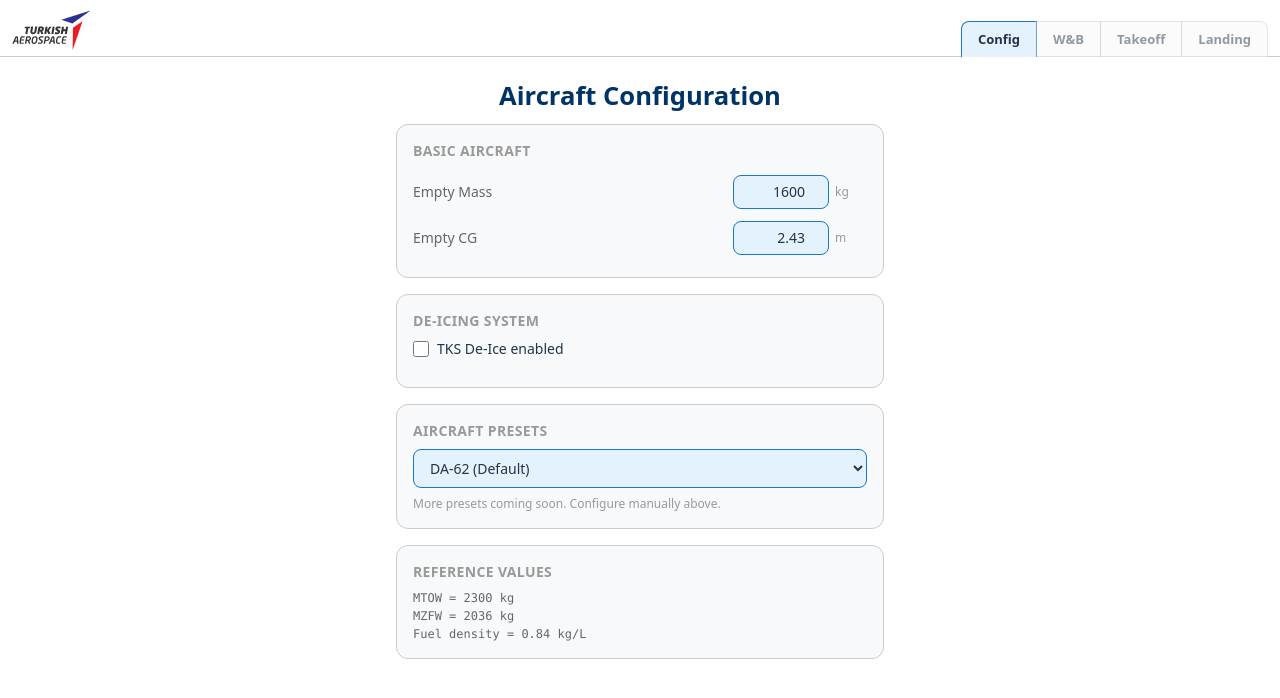
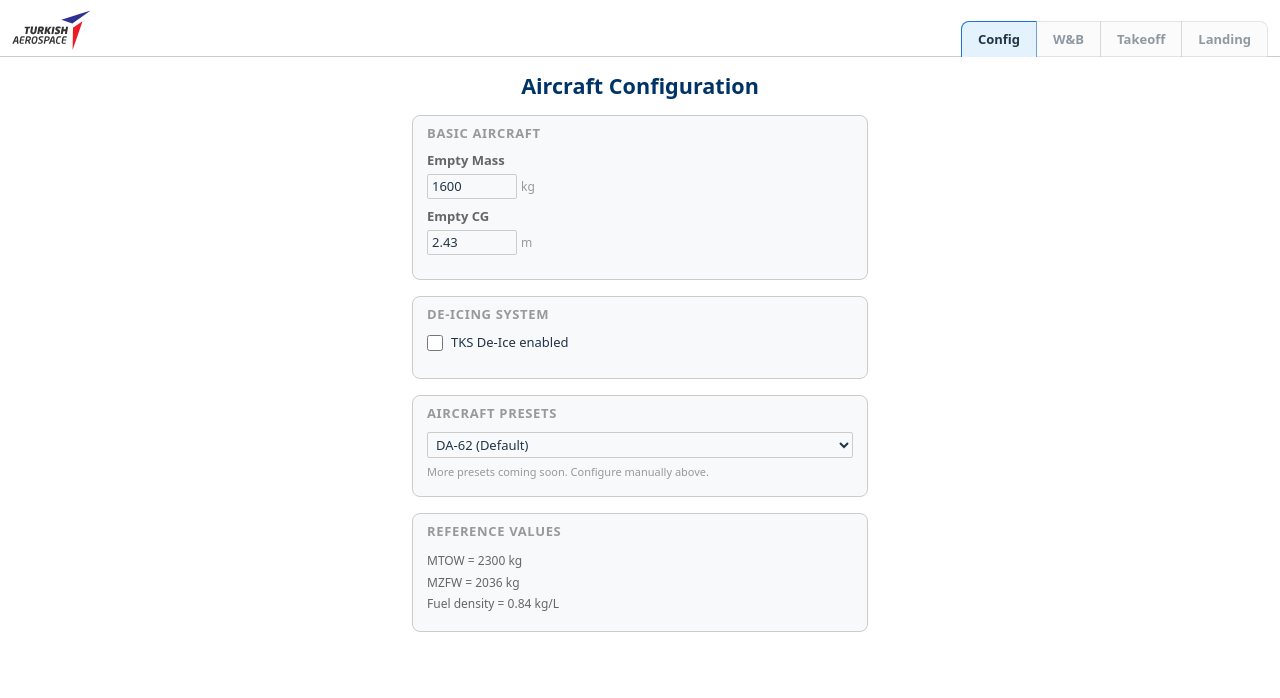
Before and after one commit to arbenozturk03/da62-afm-tool, a React (Vite) app: page /config in a window 1280 px wide. Shown: the top 698 px of the page. Built offline with nearby package versions, Linux system fonts and the light colour scheme.

Commit message:
yaptığın değişikliğin açıklaması

```diff
--- a/src/index.css
+++ b/src/index.css
@@ -47,12 +47,13 @@ h1 {
 }
 
 .perf-title {
-  font-size: 1.6rem;
+  font-size: 1.35rem;
   line-height: 1.2;
   font-weight: 700;
   text-align: center;
   margin: 0 0 12px 0;
-  color: #003366;
+  color: #e0e0e0;
+  white-space: nowrap;
 }
 
 button {
@@ -128,4 +129,7 @@ textarea {
   button {
     background-color: #f9f9f9;
   }
+  .perf-title {
+    color: #003366;
+  }
 }
--- a/src/pages/cg/CgPage.tsx
+++ b/src/pages/cg/CgPage.tsx
@@ -8,34 +8,59 @@ type FuelUnit = "L" | "kg" | "lbs";
 const FUEL_DENSITY = aircraftConfig.densities.fuel;
 const KG_TO_LBS = 2.20462;
 
-function Card({ title, children, accent }: { title: string; children: React.ReactNode; accent?: boolean }) {
-  return (
-    <div
-      className={`rounded-xl p-4 border ${
-        accent
-          ? "bg-[var(--result-bg)] border-[var(--result-border)]"
-          : "bg-[var(--panel-bg)] border-[var(--panel-border)]"
-      }`}
-    >
-      <h3 className="text-sm font-bold uppercase tracking-wide text-[var(--text-muted)] mb-2">
-        {title}
-      </h3>
-      {children}
-    </div>
-  );
-}
+/* ── shared inline styles (matching Takeoff/Landing) ── */
 
-function Stat({ label, value, unit, warn }: { label: string; value: string; unit?: string; warn?: boolean }) {
-  return (
-    <div className="flex justify-between items-baseline py-0.5">
-      <span className="text-sm text-[var(--text-secondary)]">{label}</span>
-      <span className={`font-mono text-sm font-semibold ${warn ? "text-red-400" : ""}`}>
-        {value}
-        {unit && <span className="text-xs text-[var(--text-muted)] ml-1">{unit}</span>}
-      </span>
-    </div>
-  );
-}
+const cardStyle: React.CSSProperties = {
+  border: "1px solid var(--panel-border)",
+  borderRadius: 8,
+  padding: "8px 14px 16px",
+  backgroundColor: "var(--panel-bg)",
+};
+
+const resultCardStyle: React.CSSProperties = {
+  ...cardStyle,
+  backgroundColor: "var(--result-bg)",
+  borderColor: "var(--result-border)",
+};
+
+const sectionTitle: React.CSSProperties = {
+  fontSize: 13,
+  fontWeight: 700,
+  textTransform: "uppercase",
+  letterSpacing: "0.05em",
+  color: "var(--text-muted)",
+  marginBottom: 8,
+};
+
+const rowStyle: React.CSSProperties = {
+  display: "flex",
+  justifyContent: "space-between",
+  alignItems: "baseline",
+  padding: "3px 0",
+  fontSize: 13,
+};
+
+const monoVal: React.CSSProperties = {
+  fontWeight: 600,
+};
+
+const unitSpan: React.CSSProperties = {
+  fontSize: 11,
+  color: "var(--text-muted)",
+  marginLeft: 4,
+};
+
+const inputStyle: React.CSSProperties = {
+  border: "1px solid var(--panel-border)",
+  borderRadius: 2,
+  padding: "2px 4px",
+  fontSize: 13,
+  width: 80,
+  background: "transparent",
+  color: "inherit",
+};
+
+/* ── helpers ── */
 
 function litersFromInput(value: number, unit: FuelUnit): number {
   if (unit === "L") return value;
@@ -49,17 +74,31 @@ function litersToDisplay(liters: number, unit: FuelUnit): number {
   return liters * FUEL_DENSITY * KG_TO_LBS;
 }
 
+/* ── components ── */
+
+function Stat({ label, value, unit, warn }: { label: string; value: string; unit?: string; warn?: boolean }) {
+  return (
+    <div style={rowStyle}>
+      <span style={{ color: "var(--text-secondary)" }}>{label}</span>
+      <span style={{ ...monoVal, color: warn ? "#f87171" : "inherit" }}>
+        {value}
+        {unit && <span style={unitSpan}>{unit}</span>}
+      </span>
+    </div>
+  );
+}
+
 export default function CgPage() {
   const { state, dispatch, result, insideEnvelope, zfInsideEnvelope } = useAircraft();
   const { limits } = aircraftConfig;
   const [fuelUnit, setFuelUnit] = useState<FuelUnit>("L");
 
   return (
-    <div className="max-w-[1400px] mx-auto px-3 py-4">
+    <div style={{ maxWidth: 1400, margin: "0 auto", padding: "16px 12px" }}>
       {/* Mode switch */}
-      <div className="flex items-center gap-3 mb-4">
-        <span className="text-sm font-semibold text-[var(--text-muted)]">Cabin mode:</span>
-        <div className="flex rounded-lg overflow-hidden border border-[var(--panel-border)]">
+      <div style={{ display: "flex", alignItems: "center", gap: 12, marginBottom: 16 }}>
+        <span style={{ fontSize: 13, fontWeight: 600, color: "var(--text-muted)" }}>Cabin mode:</span>
+        <div style={{ display: "flex", borderRadius: 8, overflow: "hidden", border: "1px solid var(--panel-border)" }}>
           {(["passenger", "cargo"] as const).map((m) => (
             <button
               key={m}
@@ -68,55 +107,40 @@ export default function CgPage() {
                 background: state.mode === m ? "var(--result-bg)" : "var(--panel-bg)",
                 color: state.mode === m ? "#60a5fa" : "var(--text-muted)",
                 padding: "6px 16px",
-                fontSize: 14,
+                fontSize: 13,
                 fontWeight: 600,
                 border: "none",
                 borderRight: m === "passenger" ? "1px solid var(--panel-border)" : "none",
                 borderRadius: 0,
                 cursor: "pointer",
-                transition: "background 0.15s, color 0.15s",
               }}
             >
               {m === "passenger" ? "Passenger" : "Cargo"}
             </button>
           ))}
         </div>
-        <span className="text-xs text-[var(--text-muted)] ml-1 hidden sm:inline">
-          {state.mode === "passenger"
-            ? "Rear seats installed"
-            : "Rear seats folded → cargo"}
+        <span style={{ fontSize: 12, color: "var(--text-muted)" }}>
+          {state.mode === "passenger" ? "Rear seats installed" : "Rear seats folded → cargo"}
         </span>
       </div>
 
-      <div className="grid grid-cols-1 lg:grid-cols-[220px_1fr] gap-4 items-start">
-        {/* Left: Cabin SVG (no inner scroll; page scroll only) */}
-        <div className="min-w-0 rounded-xl">
+      <div style={{ display: "grid", gridTemplateColumns: "220px 1fr", gap: 16, alignItems: "start" }}>
+        {/* Left: Cabin SVG */}
+        <div style={{ minWidth: 0 }}>
           <CabinSvg />
-          <p className="text-xs text-[var(--text-muted)] mt-1 text-center px-2">
+          <p style={{ fontSize: 11, color: "var(--text-muted)", marginTop: 4, textAlign: "center" }}>
             Click a zone to enter weight
           </p>
-
-          {/* Debug toggle */}
-          <label className="flex items-center gap-2 text-xs text-[var(--text-muted)] cursor-pointer select-none mt-2 px-2 pb-2">
-            <input
-              type="checkbox"
-              checked={state.showDebugLabels}
-              onChange={(e) =>
-                dispatch({ type: "SET_FIELD", field: "showDebugLabels", value: e.target.checked })
-              }
-              className="accent-blue-500"
-            />
-            Show zone labels (debug)
-          </label>
         </div>
 
         {/* Right: cards */}
-        <div className="flex flex-col gap-3">
-          {/* Fuel (top) */}
-          <Card title="Fuel">
-            <div className="space-y-2">
+        <div style={{ display: "flex", flexDirection: "column", gap: 12 }}>
+          {/* Fuel */}
+          <div style={cardStyle}>
+            <div style={sectionTitle}>Fuel</div>
+
             {/* Unit selector */}
-              <div className="flex rounded-lg overflow-hidden border border-[var(--panel-border)] w-fit mb-1">
+            <div style={{ display: "flex", borderRadius: 6, overflow: "hidden", border: "1px solid var(--panel-border)", width: "fit-content", marginBottom: 8 }}>
               {(["L", "kg", "lbs"] as FuelUnit[]).map((u) => (
                 <button
                   key={u}
@@ -124,13 +148,12 @@ export default function CgPage() {
                   style={{
                     background: fuelUnit === u ? "#2563eb" : "var(--panel-bg)",
                     color: fuelUnit === u ? "#fff" : "var(--text-muted)",
-                      padding: "4px 12px",
+                    padding: "3px 10px",
                     fontSize: 12,
                     fontWeight: 600,
                     border: "none",
                     borderRadius: 0,
                     cursor: "pointer",
-                      transition: "background 0.15s, color 0.15s",
                   }}
                 >
                   {u}
@@ -138,9 +161,9 @@ export default function CgPage() {
               ))}
             </div>
 
-              <div className="flex items-center justify-between gap-3">
-                <span className="text-sm text-[var(--text-secondary)]">Main fuel</span>
-                <div className="flex items-center gap-1.5">
+            <div style={{ marginBottom: 6 }}>
+              <span style={{ display: "block", fontSize: 13, fontWeight: 600, color: "var(--text-secondary)", marginBottom: 2 }}>Main fuel</span>
+              <span style={{ display: "inline-flex", alignItems: "center", gap: 4 }}>
                 <input
                   type="number"
                   value={parseFloat(litersToDisplay(state.mainFuelL, fuelUnit).toFixed(1))}
@@ -154,16 +177,15 @@ export default function CgPage() {
                     })
                   }
                   onFocus={(e) => e.target.select()}
-                    className="w-20 rounded-lg px-2 py-1.5 text-right text-sm font-mono
-                               bg-[var(--result-bg)] border border-[var(--result-border)]
-                               outline-none focus:ring-2 focus:ring-blue-500"
+                  style={inputStyle}
                 />
-                  <span className="text-xs text-[var(--text-muted)] w-8">{fuelUnit}</span>
+                <span style={{ fontSize: 12, color: "var(--text-muted)" }}>{fuelUnit}</span>
+              </span>
             </div>
-              </div>
-              <div className="flex items-center justify-between gap-3">
-                <span className="text-sm text-[var(--text-secondary)]">Aux fuel</span>
-                <div className="flex items-center gap-1.5">
+
+            <div style={{ marginBottom: 6 }}>
+              <span style={{ display: "block", fontSize: 13, fontWeight: 600, color: "var(--text-secondary)", marginBottom: 2 }}>Aux fuel</span>
+              <span style={{ display: "inline-flex", alignItems: "center", gap: 4 }}>
                 <input
                   type="number"
                   value={parseFloat(litersToDisplay(state.auxFuelL, fuelUnit).toFixed(1))}
@@ -177,111 +199,89 @@ export default function CgPage() {
                     })
                   }
                   onFocus={(e) => e.target.select()}
-                    className="w-20 rounded-lg px-2 py-1.5 text-right text-sm font-mono
-                               bg-[var(--result-bg)] border border-[var(--result-border)]
-                               outline-none focus:ring-2 focus:ring-blue-500"
+                  style={inputStyle}
                 />
-                  <span className="text-xs text-[var(--text-muted)] w-8">{fuelUnit}</span>
-                </div>
+                <span style={{ fontSize: 12, color: "var(--text-muted)" }}>{fuelUnit}</span>
+              </span>
             </div>
 
-              <div className="mt-2 pt-2 border-t border-[var(--panel-border)] text-xs text-[var(--text-muted)]">
-                <div className="flex justify-between">
-                  <span>Total</span>
-                  <span className="font-mono">
+            <div style={{ borderTop: "1px solid var(--panel-border)", marginTop: 6, paddingTop: 6 }}>
+              <div style={rowStyle}>
+                <span style={{ color: "var(--text-muted)", fontSize: 12 }}>Total</span>
+                <span style={{ ...monoVal, fontSize: 12 }}>
                   {litersToDisplay(state.mainFuelL + state.auxFuelL, fuelUnit).toFixed(1)} {fuelUnit}
                 </span>
               </div>
             </div>
           </div>
-          </Card>
 
-          {/* CG Envelope (second) */}
-          <Card title="CG Envelope">
+          {/* CG Envelope */}
+          <div style={cardStyle}>
+            <div style={sectionTitle}>CG Envelope</div>
             <EnvelopeChart />
-          </Card>
+          </div>
 
-          {/* Results (third) */}
-          <Card title="Results" accent>
-            <Stat
-              label="Total weight"
-              value={result.totalMass.toFixed(1)}
-              unit="kg"
-              warn={result.totalMass > limits.MTOW}
-            />
+          {/* Results */}
+          <div style={resultCardStyle}>
+            <div style={sectionTitle}>Results</div>
+            <Stat label="Total weight" value={result.totalMass.toFixed(1)} unit="kg" warn={result.totalMass > limits.MTOW} />
             <Stat label="CG" value={result.cg.toFixed(3)} unit="m" />
             <Stat label="Total moment" value={result.totalMoment.toFixed(1)} unit="kg·m" />
-            <div className="mt-2 flex items-center gap-2">
-              <span
-                className={`inline-block w-3 h-3 rounded-full ${
-                  insideEnvelope ? "bg-green-500" : "bg-red-500"
-                }`}
-              />
-              <span className={`text-sm font-medium ${insideEnvelope ? "text-green-400" : "text-red-400"}`}>
+            <div style={{ marginTop: 8, display: "flex", alignItems: "center", gap: 6 }}>
+              <span style={{
+                display: "inline-block",
+                width: 10,
+                height: 10,
+                borderRadius: "50%",
+                background: insideEnvelope ? "#22c55e" : "#ef4444",
+              }} />
+              <span style={{ fontSize: 13, fontWeight: 600, color: insideEnvelope ? "#22c55e" : "#ef4444" }}>
                 {insideEnvelope ? "Within envelope" : "OUTSIDE envelope"}
               </span>
             </div>
-          </Card>
+          </div>
 
-          {/* Warnings – keep near Results */}
+          {/* Warnings */}
           {result.warnings.length > 0 && (
-            <Card title="Warnings">
-              <ul className="space-y-1">
+            <div style={{ ...cardStyle, borderColor: "#c62828", backgroundColor: "rgba(198,40,40,0.1)" }}>
+              <div style={sectionTitle}>Warnings</div>
               {result.warnings.map((w, i) => (
-                  <li key={i} className="flex items-start gap-2 text-sm text-red-400">
-                    <span className="mt-0.5 shrink-0">⚠</span>
+                <div key={i} style={{ display: "flex", alignItems: "flex-start", gap: 6, fontSize: 13, color: "#f87171", marginBottom: 4 }}>
+                  <span style={{ marginTop: 1, flexShrink: 0 }}>⚠</span>
                   {w}
-                  </li>
+                </div>
               ))}
-              </ul>
-            </Card>
+            </div>
           )}
 
-          {/* Zero fuel (fourth) */}
-          <Card title="Zero Fuel">
-            <Stat
-              label="ZFW"
-              value={result.zeroFuelMass.toFixed(1)}
-              unit="kg"
-              warn={result.zeroFuelMass > limits.MZFW}
-            />
+          {/* Zero fuel */}
+          <div style={cardStyle}>
+            <div style={sectionTitle}>Zero Fuel</div>
+            <Stat label="ZFW" value={result.zeroFuelMass.toFixed(1)} unit="kg" warn={result.zeroFuelMass > limits.MZFW} />
             <Stat label="ZF CG" value={result.zeroFuelCg.toFixed(3)} unit="m" />
-            <div className="mt-1 flex items-center gap-2">
-              <span
-                className={`inline-block w-2.5 h-2.5 rounded-full ${
-                  zfInsideEnvelope ? "bg-blue-500" : "bg-red-500"
-                }`}
-              />
-              <span className={`text-xs ${zfInsideEnvelope ? "text-blue-400" : "text-red-400"}`}>
+            <div style={{ marginTop: 6, display: "flex", alignItems: "center", gap: 6 }}>
+              <span style={{
+                display: "inline-block",
+                width: 8,
+                height: 8,
+                borderRadius: "50%",
+                background: zfInsideEnvelope ? "#3b82f6" : "#ef4444",
+              }} />
+              <span style={{ fontSize: 12, color: zfInsideEnvelope ? "#60a5fa" : "#f87171" }}>
                 {zfInsideEnvelope ? "ZFW within envelope" : "ZFW outside envelope"}
               </span>
             </div>
-          </Card>
+          </div>
 
-          {/* Baggage (bottom) */}
-          <Card title="Baggage">
-            <Stat
-              label="LH Nose"
-              value={`${state.lhNoseKg}`}
-              unit={`/ ${aircraftConfig.baggageLimits.lhNose} kg`}
-              warn={state.lhNoseKg > aircraftConfig.baggageLimits.lhNose}
-            />
-            <Stat
-              label="RH Nose"
-              value={`${state.rhNoseKg}`}
-              unit={`/ ${aircraftConfig.baggageLimits.rhNose} kg`}
-              warn={state.rhNoseKg > aircraftConfig.baggageLimits.rhNose}
-            />
+          {/* Baggage */}
+          <div style={cardStyle}>
+            <div style={sectionTitle}>Baggage</div>
+            <Stat label="LH Nose" value={`${state.lhNoseKg}`} unit={`/ ${aircraftConfig.baggageLimits.lhNose} kg`} warn={state.lhNoseKg > aircraftConfig.baggageLimits.lhNose} />
+            <Stat label="RH Nose" value={`${state.rhNoseKg}`} unit={`/ ${aircraftConfig.baggageLimits.rhNose} kg`} warn={state.rhNoseKg > aircraftConfig.baggageLimits.rhNose} />
             {state.mode === "cargo" && (
-              <Stat
-                label="Rear F"
-                value={`${state.rearFKg}`}
-                unit={`/ ${aircraftConfig.baggageLimits.rearF} kg`}
-                warn={state.rearFKg > aircraftConfig.baggageLimits.rearF}
-              />
+              <Stat label="Rear F" value={`${state.rearFKg}`} unit={`/ ${aircraftConfig.baggageLimits.rearF} kg`} warn={state.rearFKg > aircraftConfig.baggageLimits.rearF} />
             )}
-          </Card>
-
+          </div>
         </div>
       </div>
     </div>
--- a/src/pages/config/ConfigPage.tsx
+++ b/src/pages/config/ConfigPage.tsx
@@ -1,5 +1,56 @@
 import { useAircraft } from "../../context/AircraftContext";
 import { aircraftConfig } from "../../data/aircraftConfig";
+
+const cardStyle: React.CSSProperties = {
+  border: "1px solid var(--panel-border)",
+  borderRadius: 8,
+  padding: "8px 14px 16px",
+  backgroundColor: "var(--panel-bg)",
+  marginBottom: 16,
+};
+
+const sectionTitle: React.CSSProperties = {
+  fontSize: 13,
+  fontWeight: 700,
+  textTransform: "uppercase",
+  letterSpacing: "0.05em",
+  color: "var(--text-muted)",
+  marginBottom: 8,
+};
+
+const fieldStyle: React.CSSProperties = { marginBottom: 8 };
+
+const labelStyle: React.CSSProperties = {
+  display: "block",
+  marginBottom: 2,
+  fontSize: 13,
+  fontWeight: 600,
+  color: "var(--text-secondary)",
+};
+
+const inputStyle: React.CSSProperties = {
+  border: "1px solid var(--panel-border)",
+  borderRadius: 2,
+  padding: "2px 4px",
+  fontSize: 13,
+  width: 90,
+  background: "transparent",
+  color: "inherit",
+};
+
+const selectStyle: React.CSSProperties = {
+  ...inputStyle,
+  width: "100%",
+  textAlign: "left",
+};
+
+const outputRow: React.CSSProperties = {
+  display: "flex",
+  justifyContent: "space-between",
+  alignItems: "baseline",
+  padding: "4px 0",
+  fontSize: 13,
+};
 
 function Field({
   label,
@@ -19,9 +70,9 @@ function Field({
   max?: number;
 }) {
   return (
-    <div className="flex items-center justify-between gap-3 py-1.5">
-      <label className="text-sm text-[var(--text-secondary)] shrink-0">{label}</label>
-      <div className="flex items-center gap-1.5">
+    <div style={fieldStyle}>
+      <span style={labelStyle}>{label}</span>
+      <span style={{ display: "inline-flex", alignItems: "center", gap: 4 }}>
         <input
           type="number"
           value={value}
@@ -30,12 +81,10 @@ function Field({
           max={max}
           onChange={(e) => onChange(parseFloat(e.target.value) || 0)}
           onFocus={(e) => e.target.select()}
-          className="w-24 rounded-lg px-2 py-1.5 text-right text-sm font-mono
-                     bg-[var(--result-bg)] border border-[var(--result-border)]
-                     outline-none focus:ring-2 focus:ring-blue-500"
+          style={inputStyle}
         />
-        {unit && <span className="text-xs text-[var(--text-muted)] w-8">{unit}</span>}
-      </div>
+        {unit && <span style={{ fontSize: 12, color: "var(--text-muted)" }}>{unit}</span>}
+      </span>
     </div>
   );
 }
@@ -48,14 +97,12 @@ export default function ConfigPage() {
     : "0.00";
 
   return (
-    <div className="max-w-lg mx-auto px-3 py-6 space-y-4">
-      <h1 className="perf-title mb-4">Aircraft Configuration</h1>
+    <div style={{ padding: "16px 12px", maxWidth: 480, margin: "0 auto" }}>
+      <h1 className="perf-title" style={{ marginBottom: 16 }}>Aircraft Configuration</h1>
 
       {/* Basic aircraft */}
-      <div className="rounded-xl p-4 border bg-[var(--panel-bg)] border-[var(--panel-border)]">
-        <h2 className="text-sm font-bold uppercase tracking-wide text-[var(--text-muted)] mb-2">
-          Basic Aircraft
-        </h2>
+      <div style={cardStyle}>
+        <div style={sectionTitle}>Basic Aircraft</div>
         <Field
           label="Empty Mass"
           value={state.emptyMass}
@@ -75,24 +122,19 @@ export default function ConfigPage() {
       </div>
 
       {/* Deicing */}
-      <div
-        id="deicing"
-        className="rounded-xl p-4 border bg-[var(--panel-bg)] border-[var(--panel-border)]"
-      >
-        <h2 className="text-sm font-bold uppercase tracking-wide text-[var(--text-muted)] mb-2">
-          De-Icing System
-        </h2>
+      <div id="deicing" style={cardStyle}>
+        <div style={sectionTitle}>De-Icing System</div>
 
-        <label className="flex items-center gap-2 mb-3 cursor-pointer select-none">
+        <label style={{ display: "flex", alignItems: "center", gap: 8, marginBottom: 10, cursor: "pointer" }}>
           <input
             type="checkbox"
             checked={state.deiceEnabled}
             onChange={(e) =>
               dispatch({ type: "SET_FIELD", field: "deiceEnabled", value: e.target.checked })
             }
-            className="accent-blue-500 w-4 h-4"
+            style={{ accentColor: "#3b82f6", width: 16, height: 16 }}
           />
-          <span className="text-sm">TKS De-Ice enabled</span>
+          <span style={{ fontSize: 13 }}>TKS De-Ice enabled</span>
         </label>
 
         {state.deiceEnabled && (
@@ -105,14 +147,14 @@ export default function ConfigPage() {
               step={0.1}
               min={0}
             />
-            <div className="flex justify-between items-baseline pt-2 border-t border-[var(--panel-border)] mt-2">
-              <span className="text-sm text-[var(--text-secondary)]">Fluid mass</span>
-              <span className="font-mono text-sm font-semibold">
+            <div style={{ ...outputRow, borderTop: "1px solid var(--panel-border)", marginTop: 8, paddingTop: 6 }}>
+              <span style={{ color: "var(--text-secondary)" }}>Fluid mass</span>
+              <span style={{ fontWeight: 600 }}>
                 {deiceMass}
-                <span className="text-xs text-[var(--text-muted)] ml-1">kg</span>
+                <span style={{ fontSize: 11, color: "var(--text-muted)", marginLeft: 4 }}>kg</span>
               </span>
             </div>
-            <p className="text-xs text-[var(--text-muted)] mt-1">
+            <p style={{ fontSize: 11, color: "var(--text-muted)", marginTop: 4 }}>
               Density: {aircraftConfig.densities.deice} kg/L &nbsp;|&nbsp; Arm: {aircraftConfig.arms.deice} m
             </p>
           </>
@@ -120,32 +162,23 @@ export default function ConfigPage() {
       </div>
 
       {/* Aircraft presets */}
-      <div className="rounded-xl p-4 border bg-[var(--panel-bg)] border-[var(--panel-border)]">
-        <h2 className="text-sm font-bold uppercase tracking-wide text-[var(--text-muted)] mb-2">
-          Aircraft Presets
-        </h2>
-        <select
-          className="w-full rounded-lg px-3 py-2 text-sm
-                     bg-[var(--result-bg)] border border-[var(--result-border)]
-                     outline-none focus:ring-2 focus:ring-blue-500"
-          defaultValue="default"
-        >
+      <div style={cardStyle}>
+        <div style={sectionTitle}>Aircraft Presets</div>
+        <select style={selectStyle} defaultValue="default">
           <option value="default">DA-62 (Default)</option>
         </select>
-        <p className="text-xs text-[var(--text-muted)] mt-2">
+        <p style={{ fontSize: 11, color: "var(--text-muted)", marginTop: 6 }}>
           More presets coming soon. Configure manually above.
         </p>
       </div>
 
       {/* Reference */}
-      <div className="rounded-xl p-4 border bg-[var(--panel-bg)] border-[var(--panel-border)]">
-        <h2 className="text-sm font-bold uppercase tracking-wide text-[var(--text-muted)] mb-2">
-          Reference Values
-        </h2>
-        <div className="text-xs text-[var(--text-secondary)] space-y-0.5 font-mono">
-          <p>MTOW = {aircraftConfig.limits.MTOW} kg</p>
-          <p>MZFW = {aircraftConfig.limits.MZFW} kg</p>
-          <p>Fuel density = {aircraftConfig.densities.fuel} kg/L</p>
+      <div style={cardStyle}>
+        <div style={sectionTitle}>Reference Values</div>
+        <div style={{ fontSize: 12, color: "var(--text-secondary)", lineHeight: 1.8 }}>
+          <div>MTOW = {aircraftConfig.limits.MTOW} kg</div>
+          <div>MZFW = {aircraftConfig.limits.MZFW} kg</div>
+          <div>Fuel density = {aircraftConfig.densities.fuel} kg/L</div>
         </div>
       </div>
     </div>
```
Also changed, not shown: src/components/CabinSvg.tsx (+30 -53 lines), src/components/Modal.tsx (+12 -55 lines). Lines whose indentation alone changed are shown as unchanged.
